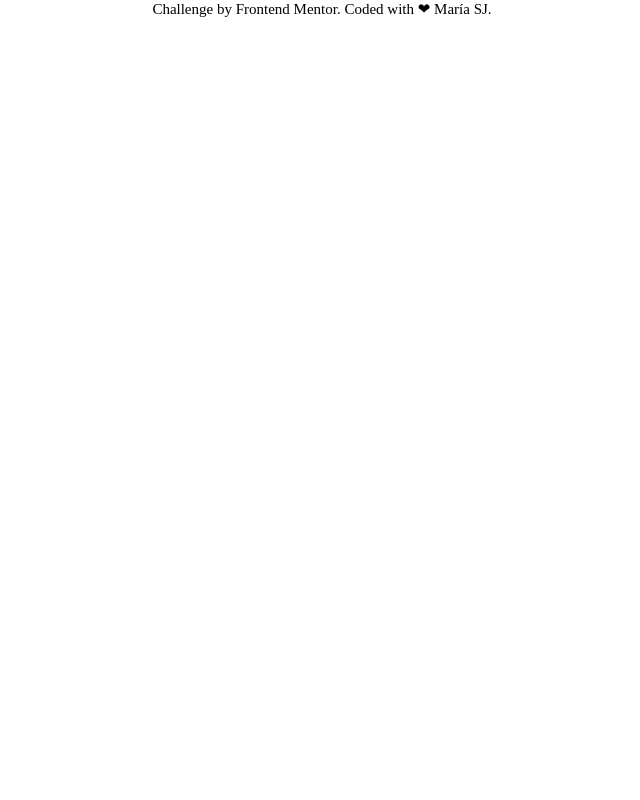
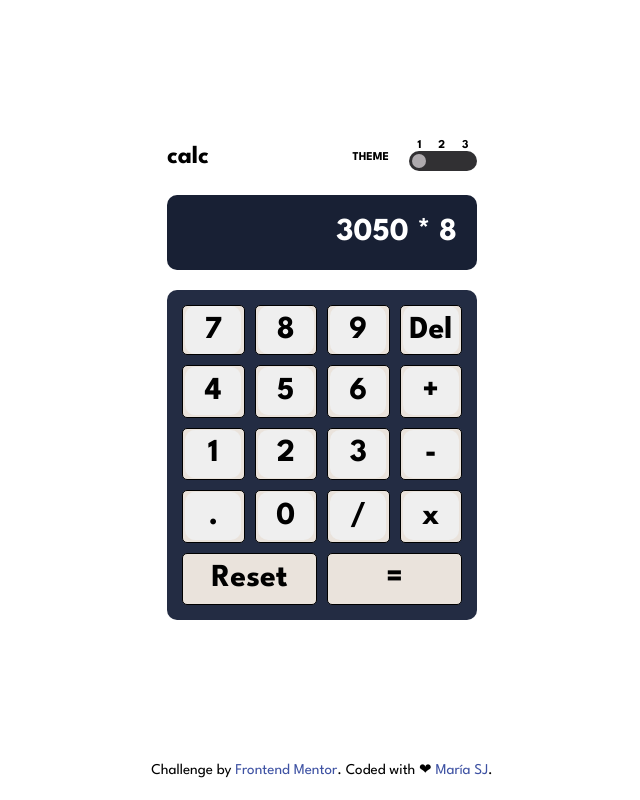
Before and after one commit to MariaSJ/calculator, a website: page src/html/index.html in a window 1280 px wide. Shown: the whole page, without its empty margins (318-958 px from the left). Drawn offline with nearby package versions, Linux system fonts and the light colour scheme; files that its build step writes are made by us from their sources.

Commit message:
done html and finish basic css

```diff
--- a/src/html/index.html
+++ b/src/html/index.html
@@ -2,18 +2,24 @@
 <html lang="en">
 <head>
   <meta charset="UTF-8">
-  <meta name="viewport" content="width=device-width, initial-scale=1.0"> <!-- displays site properly based on user's device -->
+  <meta name="viewport" content="width=device-width, initial-scale=1.0">
   <link rel="icon" type="image/png" sizes="32x32" href="./assets/images/favicon-32x32.png">
+  <link rel="preconnect" href="https://fonts.googleapis.com">
+  <link rel="preconnect" href="https://fonts.gstatic.com" crossorigin>
+  <link href="https://fonts.googleapis.com/css2?family=League+Spartan:wght@300;400;700&display=swap" rel="stylesheet">
   <link rel="stylesheet" href="./assets/css/main.css">
-  <title>Frontend Mentor | Calculator app</title>
+  <title>Calculator app</title>
+</head>
 
-  <!-- <style>
-    .attribution { font-size: 11px; text-align: center; }
-    .attribution a { color: hsl(228, 45%, 44%); }
-  </style> -->
-</head>
 <body>
-  <main class="main"></main>
+
+  <main class="main">
+    <include src="partials/header.html" title="header"></include>
+    <section class="calc">
+      <include src="partials/screen.html" title="screen"></include>
+      <include src="partials/keyboard.html" title="keyboard"></include>
+    </section>
+  </main>
   <include src="partials/footer.html" title="footer"></include>
 </body>
 </html>
--- a/src/html/partials/footer.html
+++ b/src/html/partials/footer.html
@@ -1,4 +1,4 @@
-<div class="attribution">
-    Challenge by <a class="attribution__link" href="https://www.frontendmentor.io?ref=challenge" target="_blank">Frontend Mentor</a>.
-    Coded with ❤︎ <a class="attribution__link" href="https://github.com/MariaSJ" target="_blank">María SJ</a>.
+<div class="footer">
+    Challenge by <a class="footer__link" href="https://www.frontendmentor.io?ref=challenge" target="_blank">Frontend Mentor</a>.
+    Coded with ❤︎ <a class="footer__link" href="https://github.com/MariaSJ" target="_blank">María SJ</a>.
 </div>
--- /dev/null
+++ b/src/html/partials/header.html
@@ -0,0 +1,17 @@
+<section class="header">
+    <h3 class="header__title">Calc</h3>
+    <div class="header__theme">
+        <p class="header__text">Theme</p>
+        <div class="header__toggle">
+            <div class="header__wraper">
+                <span class="header__num">1</span>
+                <span class="header__num">2</span>
+                <span class="header__num">3</span>
+            </div>
+            <label class="switch">
+                <input type="checkbox">
+                <span class="slider"></span>
+            </label>
+        </div>
+    </div>
+</section>
--- /dev/null
+++ b/src/html/partials/keyboard.html
@@ -0,0 +1,22 @@
+<div class="keyboard">
+    <ul class="keyboard__list">
+        <li class="keyboard__key"><input class="keyboard__btn" type="button" value="7"></li>
+        <li class="keyboard__key"><input class="keyboard__btn" type="button" value="8"></li>
+        <li class="keyboard__key"><input class="keyboard__btn" type="button" value="9"></li>
+        <li class="keyboard__key"><input class="keyboard__btn" type="button" value="Del"></li>
+        <li class="keyboard__key"><input class="keyboard__btn" type="button" value="4"></li>
+        <li class="keyboard__key"><input class="keyboard__btn" type="button" value="5"></li>
+        <li class="keyboard__key"><input class="keyboard__btn" type="button" value="6"></li>
+        <li class="keyboard__key"><input class="keyboard__btn" type="button" value="+"></li>
+        <li class="keyboard__key"><input class="keyboard__btn" type="button" value="1"></li>
+        <li class="keyboard__key"><input class="keyboard__btn" type="button" value="2"></li>
+        <li class="keyboard__key"><input class="keyboard__btn" type="button" value="3"></li>
+        <li class="keyboard__key"><input class="keyboard__btn" type="button" value="-"></li>
+        <li class="keyboard__key"><input class="keyboard__btn" type="button" value="."></li>
+        <li class="keyboard__key"><input class="keyboard__btn" type="button" value="0"></li>
+        <li class="keyboard__key"><input class="keyboard__btn" type="button" value="/"></li>
+        <li class="keyboard__key"><input class="keyboard__btn" type="button" value="x"></li>
+        <li class="keyboard__key--expand1"><input class="keyboard__btn--expand1" type="button" value="Reset"></li>
+        <li class="keyboard__key--expand2"><input class="keyboard__btn--expand2" type="button" value="="></li>
+    </ul>
+</div>
--- /dev/null
+++ b/src/html/partials/screen.html
@@ -0,0 +1,3 @@
+<div class="screen">
+    <p class="screen__operations">3050 * 8</p>
+</div>
--- /dev/null
+++ b/src/js/main.js
@@ -0,0 +1 @@
+'use strict';
--- a/src/scss/core/_variables.scss
+++ b/src/scss/core/_variables.scss
@@ -1,4 +1,57 @@
-// fonts
+//----- FONTS
+
+$main-font: 'League Spartan', sans-serif;
+$font-size-num: 32px;
+
+//----- COLORS
+
+// THEME 1
+
+// Backgrounds
+$one-main-background: hsl(222, 26%, 31%);
+$one-toggle-background: hsl(223, 31%, 20%);
+$one-screen-background: hsl(224, 36%, 15%);
+// Keys
+$blue-key-background: hsl(225, 21%, 49%);
+$blue-key-shadow: hsl(224, 28%, 35%);
+$red-key-background: hsl(6, 63%, 50%);
+$red-key-shadow: hsl(6, 70%, 34%);
+$white-key-background: hsl(30, 25%, 89%);
+$white-key-shadow: hsl(28, 16%, 65%);
+// Text
+$text-blue: hsl(221, 14%, 31%);
+$text-white: hsl(0, 0%, 100%);
 
 
-// colors
+// THEME 2
+
+// Backgrounds
+$two-main-background: hsl(0, 0%, 90%);
+$two-toggle-background: hsl(0, 5%, 81%);
+$two-screen-background: hsl(0, 0%, 93%);
+// Keys
+$cyan-key-background: hsl(185, 42%, 37%);
+$cyan-key-shadow: hsl(185, 58%, 25%);
+$orange-key-background: hsl(25, 98%, 40%);
+$orange-key-shadow: hsl(25, 99%, 27%);
+$gray-key-background:  hsl(45, 7%, 89%);
+$gray-key-shadow: hsl(35, 11%, 61%);
+// Text
+$text-gray: hsl(60, 10%, 19%);
+
+
+// THEME 2
+
+// Backgrounds
+$three-main-background: hsl(268, 75%, 9%);
+$three-toggle-background: hsl(268, 71%, 12%);
+// Keys
+$violet-key-background: hsl(281, 89%, 26%);
+$magenta-key-shadow: hsl(285, 91%, 52%);
+$light-cyan-key-background: hsl(176, 100%, 44%);
+$soft-cyan-key-shadow: hsl(177, 92%, 70%);
+$dark-violet-key-background:  hsl(268, 47%, 21%);
+$dark-magenta-key-shadow: hsl(290, 70%, 36%);
+// Text
+$text-yellow: hsl(52, 100%, 62%);
+$text-dark-blue: hsl(198, 20%, 13%);
--- a/src/scss/layout/_footer.scss
+++ b/src/scss/layout/_footer.scss
@@ -1,16 +1,16 @@
-.attribution {
-    height: 10%;
+.footer {
+    height: 5%;
     font-size: 11px;
     text-align: center;
 
     &__link {
-        color: black;
+        color: hsl(228, 45%, 44%);
         text-decoration: none;
     }
 }
 
 @media all and (min-width: 768px){
-    .attribution{
+    .footer{
         font-size: 15px;
     }
 }
--- a/src/scss/layout/_header.scss
+++ b/src/scss/layout/_header.scss
@@ -0,0 +1,99 @@
+.header{
+    width: 310px;
+    display: flex;
+    flex-direction: row;
+    justify-content: space-between;
+    align-content: center;
+    align-items: center;
+    margin-bottom: 20px;
+
+    &__title{
+        font-size: 25px;
+        text-transform: lowercase;
+    }
+
+    &__theme{
+        display: flex;
+        flex-direction: row;
+        align-items: center;
+        gap: 20px;
+    }
+
+    &__text{
+        font-size: 12px;
+        text-transform: uppercase;
+        font-weight: 700;
+    }
+
+    &__wraper{
+        display: flex;
+        flex-direction: row;
+        justify-content: space-around;
+    }
+
+    &__num{
+        font-size: 12px;
+        font-weight: 700;
+    }
+}
+
+
+
+
+// switch theme
+.switch {
+    --secondary-container: #3a4b39;
+    --primary: #84da89;
+    font-size: 17px;
+    position: relative;
+    display: inline-block;
+    width: 4em;
+    height: 1.2em;
+   }
+
+   .switch input {
+    display: none;
+    opacity: 0;
+    width: 0;
+    height: 0;
+   }
+
+   .slider {
+    position: absolute;
+    cursor: pointer;
+    top: 0;
+    left: 0;
+    right: 0;
+    bottom: 0;
+    background-color: #313033;
+    transition: .2s;
+    border-radius: 30px;
+   }
+
+   .slider:before {
+    position: absolute;
+    content: "";
+    height: 0.8em;
+    width: 0.8em;
+    border-radius: 20px;
+    left: 0.2em;
+    bottom: 0.2em;
+    background-color: #aeaaae;
+    transition: .4s;
+   }
+
+   input:checked + .slider::before {
+    background-color: var(--primary);
+   }
+
+   input:checked + .slider {
+    background-color: var(--secondary-container);
+   }
+
+   input:focus + .slider {
+    box-shadow: 0 0 1px var(--secondary-container);
+   }
+
+   input:checked + .slider:before {
+    transform: translateX(1.3em);
+   }
--- /dev/null
+++ b/src/scss/layout/_keyboard.scss
@@ -0,0 +1,110 @@
+.keyboard{
+
+    &__list{
+        height: 330px;
+        padding: 15px;
+        background-color: $one-toggle-background;
+        border-radius: 10px;
+        display: grid;
+        grid-template-columns: 1fr 1fr 1fr 1fr;
+        grid-template-rows: 50px;
+        gap: 10px;
+        align-items: stretch;
+        justify-items: stretch;
+    }
+
+    &__key{
+        background-color: $white-key-background;
+        display: grid;
+        justify-content: center;
+        align-items: center;
+        justify-items: center;
+        border: 1px solid black;
+        border-radius: 5px;
+
+        &--expand1{
+            background-color: $white-key-background;
+            grid-column: 1 / 3;
+            display: grid;
+            justify-content: center;
+            align-items: center;
+            justify-items: center;
+            border: 1px solid black;
+            border-radius: 5px;
+        }
+
+        &--expand2{
+            background-color: $white-key-background;
+            grid-column: 3 / 5;
+            display: grid;
+            justify-content: center;
+            align-items: center;
+            justify-items: center;
+            border: 1px solid black;
+            border-radius: 5px;
+        }
+    }
+
+    &__btn{
+        font-family: $main-font;
+        font-size: $font-size-num;
+        font-weight: 700;
+        border-radius: 10px;
+        border: 0;
+        outline: none;
+        cursor: pointer;
+        display: grid;
+        justify-content: center;
+        align-items: center;
+        justify-items: center;
+        height: 48px;
+        width: 56px;
+
+        &--expand1{
+            font-family: $main-font;
+            font-size: $font-size-num;
+            font-weight: 700;
+            border-radius: 10px;
+            border: 0;
+            outline: none;
+            cursor: pointer;
+            display: grid;
+            justify-content: center;
+            align-items: center;
+            justify-items: center;
+            height: 48px;
+            width: 100px;
+            background-color: $white-key-background;
+            grid-column: 1 / 3;
+            display: grid;
+            justify-content: center;
+            align-items: center;
+            justify-items: center;
+            border-radius: 5px;
+        }
+
+        &--expand2{
+            font-family: $main-font;
+            font-size: $font-size-num;
+            font-weight: 700;
+            border-radius: 10px;
+            border: 0;
+            outline: none;
+            cursor: pointer;
+            display: grid;
+            justify-content: center;
+            align-items: center;
+            justify-items: center;
+            height: 48px;
+            width: 100px;
+            background-color: $white-key-background;
+            grid-column: 3 / 5;
+            display: grid;
+            justify-content: center;
+            align-items: center;
+            justify-items: center;
+            border-radius: 5px;
+        }
+    }
+
+}
--- /dev/null
+++ b/src/scss/layout/_screen.scss
@@ -0,0 +1,19 @@
+.screen{
+    width: 310px;
+    height: 75px;
+    border-radius: 10px;
+    background-color: $one-screen-background;
+    display: flex;
+    flex-wrap: wrap;
+    justify-content: flex-end;
+    align-content: center;
+    align-items: center;
+    margin-bottom: 20px;
+
+    &__operations{
+        padding: 20px;
+        font-size: $font-size-num;
+        font-weight: 700;
+        color: $text-white;
+    }
+}
--- a/src/scss/main.scss
+++ b/src/scss/main.scss
@@ -1,4 +1,24 @@
 @import 'core/variables';
 @import 'core/reset';
-// @import 'layout/header';
+@import 'layout/header';
+@import 'layout/screen';
+@import 'layout/keyboard';
 @import 'layout/footer';
+
+body{
+    height: 100vh;
+    font-family: $main-font;
+}
+
+.main{
+    height: 95%;
+    display: flex;
+    flex-direction: column;
+    justify-content: center;
+    align-content: center;
+    align-items: center;
+}
+
+.calc{
+    width: 310px;
+}
```
Also changed, not shown: src/html/partials/main.html (deleted), src/scss/layout/_page.scss (deleted).
